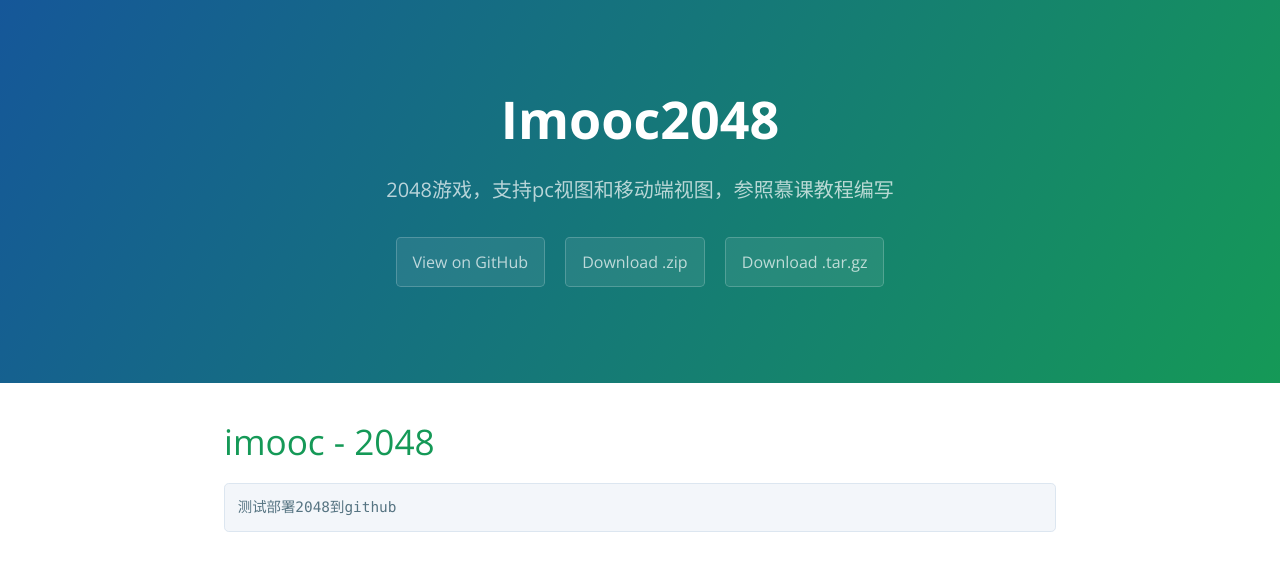
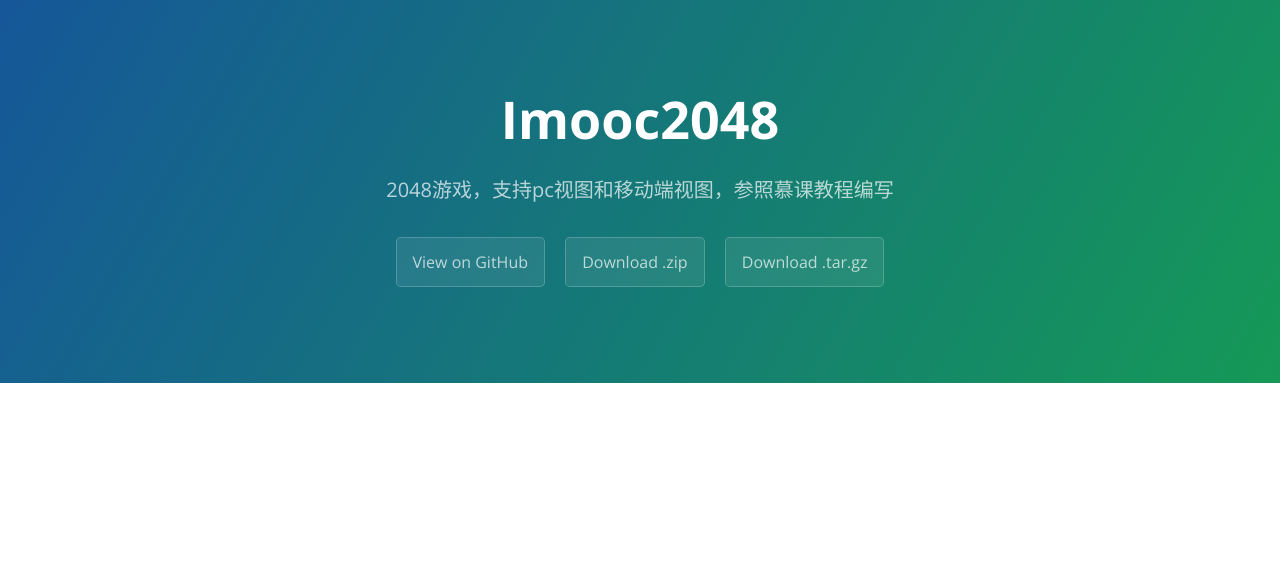
Before and after one commit to DHclly/imooc2048, a plain HTML site: page index.html in a window 1280 px wide. Drawn offline with nearby package versions, Linux system fonts and the light colour scheme.

Commit message:
调整gh-pages

```diff
--- a/index.html
+++ b/index.html
@@ -18,16 +18,5 @@
       <a href="https://github.com/DHclly/imooc2048/tarball/master" class="btn">Download .tar.gz</a>
     </section>
 
-    <section class="main-content">
-      <h1>
-<a id="imooc---2048" class="anchor" href="#imooc---2048" aria-hidden="true"><span aria-hidden="true" class="octicon octicon-link"></span></a>imooc - 2048</h1>
-
-<pre><code>测试部署2048到github
-</code></pre>
-
-
-    </section>
-
-
   </body>
 </html>
```
